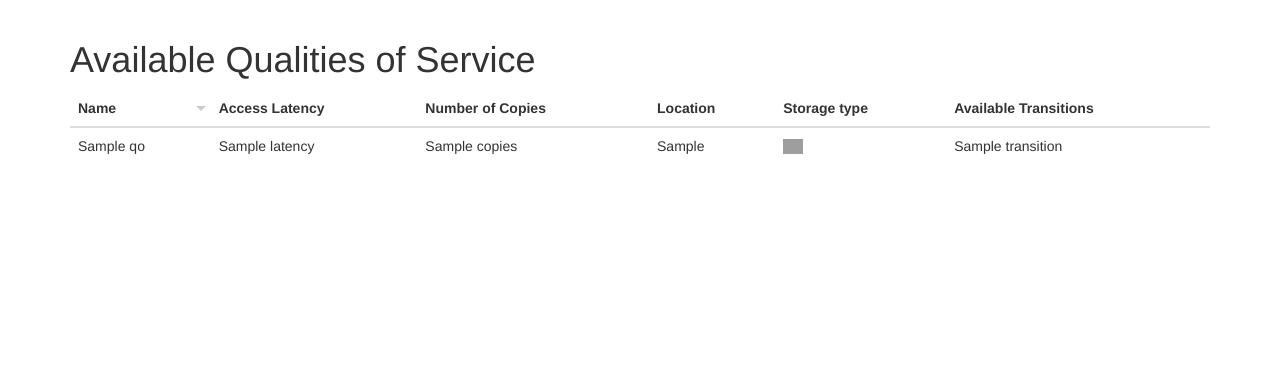
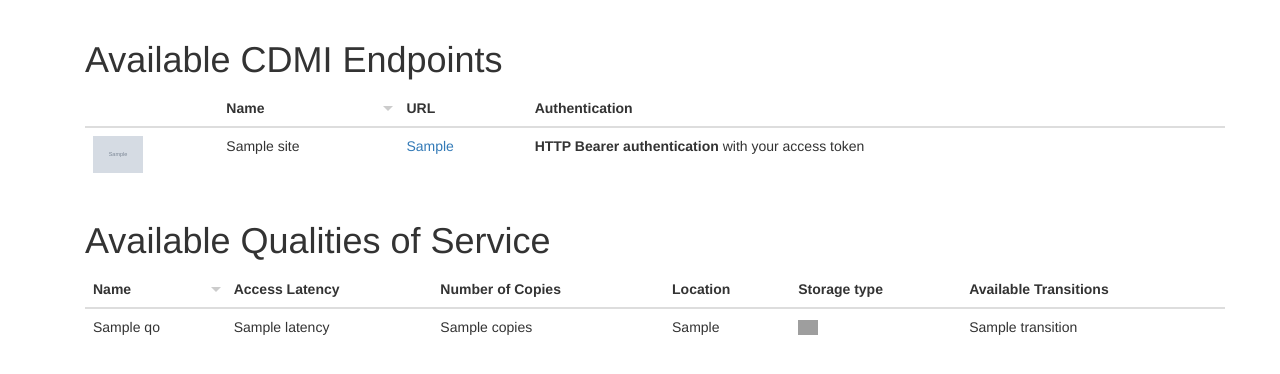
Before and after one commit to joshuabach/cdmi-web, a Django app: template cdmi/templates/cdmi/index.html in a window 1280 px wide. Shown: the part 52-426 px from the top of the page. Run offline with Django 3.2, Linux system fonts and the light colour scheme; tables that the repository leaves empty hold one stand-in row (values such as "Sample post"); the template is opened without the code that fills it: values that come from a table or form of the project are taken from there, most other values are stand-ins (such as "Sample title", 1, 10 or a date in 2020); grey boxes marked "Sample" are stand-in pictures; some libraries are stand-ins or nearby versions; grey boxes are pictures that could not be loaded.

Commit message:
Add list of all cdmi endpoints to index view

```diff
--- a/cdmi/templates/cdmi/index.html
+++ b/cdmi/templates/cdmi/index.html
@@ -19,6 +19,37 @@
 {% endblock %}
 
 {% block body %}
+<div class="container">
+  <div class="container">
+    <h1>Available CDMI Endpoints</h1>
+    <table class="table sortable">
+      <thead>
+        <tr>
+          <th data-defaultsort="disabled"></th>
+          <th data-defaultsort="asc">Name</th>
+          <th>URL</th>
+          <th>Authentication</th>
+        </tr>
+      </thead>
+      <tbody>
+        {% for site in sites %}
+        <tr>
+          <td><img src="{{ site.logo_uri }}" width="50"></td>
+          <td>{{ site.site_name }}</td>
+          <td><a href="{{ site.site_uri }}">{{ site.site_uri }}</a></td>
+          <td>
+            {% if site.auth == 'bearer' %}
+            <strong>HTTP Bearer authentication</strong> with your access token
+            {% elif site.auth == 'basic' %}
+            <strong>HTTP Basic authentication</strong> with <em>restadmin:restadmin</em>
+            {% endif %}
+          </td>
+        </tr>
+        {% endfor %}
+      </tbody>
+    </table>
+  </div>
+
   <div class="container">
     <h1>Available Qualities of Service</h1>
     <table class="table table-hover sortable"
@@ -67,7 +98,7 @@
           <tbody>
             <tr>
               <td>CDMI URL</td>
-            <td>{{ qos.url }}</td>
+              <td><a href="{{ qos.url }}">{{ qos.url }}</a></td>
             </tr>
             <tr>
               <td>Data Access</td>
@@ -85,4 +116,5 @@
       {% endfor %}
     </div>
   </div>
+</div>
 {% endblock %}
--- a/cdmi/views.py
+++ b/cdmi/views.py
@@ -240,6 +240,7 @@ class IndexView(LoginRequiredMixin, generic.ListView):
     def get_context_data(self, **kwargs):
         context = super(IndexView, self).get_context_data(**kwargs)
         context['username'] = self.request.user.username
+        context['sites'] = Site.objects.all()
 
         context['qualities_of_service'] = []
         for site in Site.objects.all():
```
Lines whose indentation alone changed are shown as unchanged.
